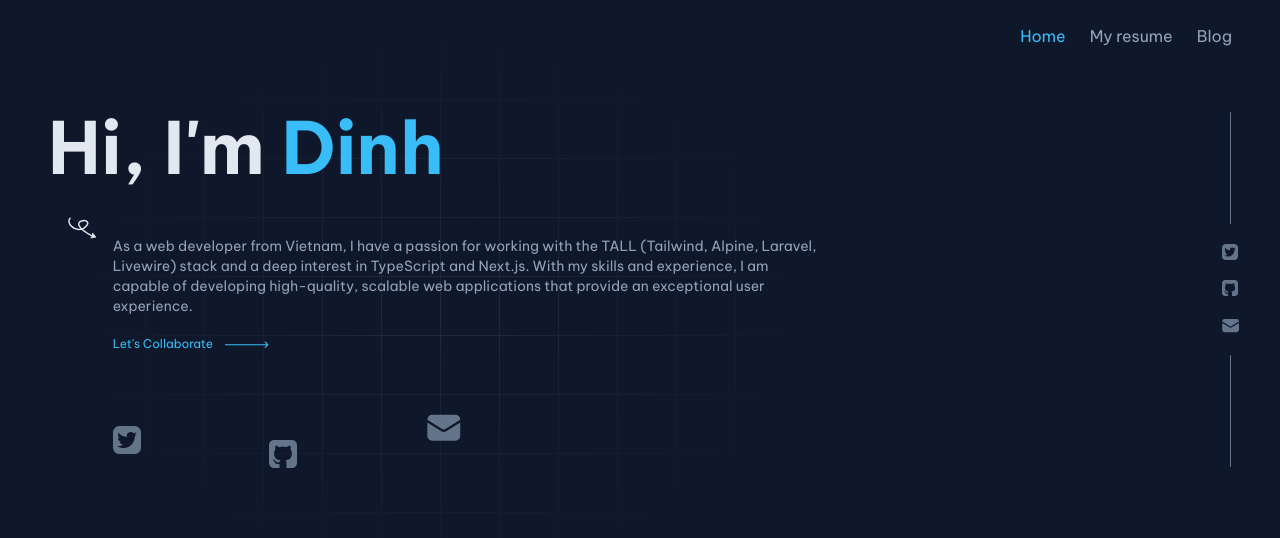
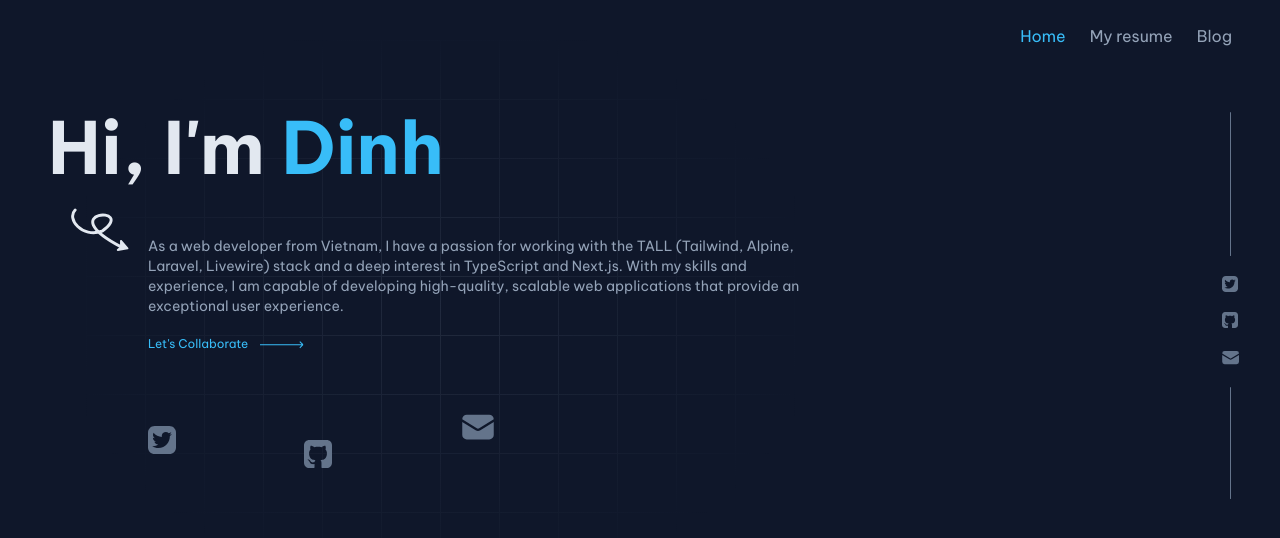
Before and after one commit to dinhdjj/portfolio, a Next.js app: page / in a window 1280 px wide. Shown: the top 538 px of the page. Built offline with nearby package versions, Linux system fonts and the light colour scheme; what tailwindcss-debug-screens would draw is missing.

Commit message:
chore: link to icons & create animation

```diff
--- a/app/IntroductorySection.tsx
+++ b/app/IntroductorySection.tsx
@@ -1,8 +1,12 @@
+'use client'
+
+import { useState } from 'react'
 import CircleArrow from '~/icons/CircleArrow'
 import LongArrow from '~/icons/LongArrow'
 import SolidEnvelope from '~/icons/SolidEnvelope'
 import SquareGithub from '~/icons/SquareGithub'
 import SquareTwitter from '~/icons/SquareTwitter'
+import { links } from '~/links'
 
 export default function IntroductorySection({
   className,
@@ -18,14 +22,38 @@ export default function IntroductorySection({
 }
 
 function LeftColumn() {
+  const [twitterClassName, setTwitterClassName] = useState('')
+  const [githubClassName, setGithubClassName] = useState('')
+  const [envelopeClassName, setEnvelopeClassName] = useState('')
+
+  const onCollaborateClick = () => {
+    const activeClass = '!scale-125 !text-slate-200'
+    setTwitterClassName(activeClass)
+    setTimeout(() => {
+      setGithubClassName(activeClass)
+      setTwitterClassName('')
+    }, 200)
+
+    setTimeout(() => {
+      setEnvelopeClassName(activeClass)
+      setGithubClassName('')
+    }, 400)
+
+    setTimeout(() => {
+      setEnvelopeClassName('')
+    }, 600)
+  }
+
   return (
     <div className='col-span-8 space-y-3'>
       <h1 className='text-7xl font-bold text-slate-200'>
         Hi, I&apos;m <span className='text-sky-400'>Dinh</span>
       </h1>
-      <div className='flex gap-4 px-5'>
-        <CircleArrow className='h-16 w-auto text-slate-200' />
-        <div className='space-y-5 pt-10'>
+      <div className='flex gap-4 px-5 pt-3'>
+        <div>
+          <CircleArrow className='h-11 w-16 text-slate-200' />
+        </div>
+        <div className='space-y-5 pt-7'>
           <p className='text-sm'>
             As a web developer from Vietnam, I have a passion for working with
             the TALL (Tailwind, Alpine, Laravel, Livewire) stack and a deep
@@ -33,14 +61,29 @@ function LeftColumn() {
             am capable of developing high-quality, scalable web applications
             that provide an exceptional user experience.
           </p>
-          <button className='flex items-center gap-3 text-sky-400'>
+          <button
+            className='flex items-center gap-3 text-sky-400 transition active:translate-x-2'
+            onClick={onCollaborateClick}
+          >
             <span className='min-w-max text-xs'>Let&apos;s Collaborate</span>
             <LongArrow className='mt-0.5 h-auto w-11' />
           </button>
           <div className='flex items-start gap-32 pt-10'>
-            <SquareTwitter className='pr mt-3.5 h-7 w-auto text-slate-500' />
-            <SquareGithub className='mt-7 h-7 w-auto text-slate-500' />
-            <SolidEnvelope className='-mt-[0.2rem] h-[2.35rem] w-auto text-slate-500' />
+            <a href={links.TWITTER} target='_blank' className='mt-3.5'>
+              <SquareTwitter
+                className={`h-7 w-auto text-slate-500 transition hover:scale-125 hover:text-slate-200 ${twitterClassName}`}
+              />
+            </a>
+            <a href={links.GITHUB} target='_blank' className='mt-7'>
+              <SquareGithub
+                className={` h-7 w-auto text-slate-500 transition hover:scale-125 hover:text-slate-200 ${githubClassName}`}
+              />
+            </a>
+            <a href={links.EMAIL} target='_blank' className='-mt-[0.2rem]'>
+              <SolidEnvelope
+                className={`h-[2.25rem] w-auto text-slate-500 transition hover:scale-125 hover:text-slate-200 ${envelopeClassName}`}
+              />
+            </a>
           </div>
         </div>
       </div>
@@ -52,10 +95,16 @@ function RightColumn() {
   return (
     <div className='col-span-4 flex flex-col items-end'>
       <div className='-mr-2 flex flex-col items-center gap-5'>
-        <div className='h-28 w-[1px] rounded-full bg-slate-500' />
-        <SquareTwitter className='h-4 w-auto text-slate-500' />
-        <SquareGithub className='h-4 w-auto text-slate-500' />
-        <SolidEnvelope className='h-[1.2rem] w-auto text-slate-500' />
+        <div className='h-36 w-[1px] rounded-full bg-slate-500' />
+        <a href={links.TWITTER} target='_blank'>
+          <SquareTwitter className='h-4 w-auto text-slate-500 transition hover:scale-125 hover:text-slate-200' />
+        </a>
+        <a href={links.GITHUB} target='_blank'>
+          <SquareGithub className='h-4 w-auto text-slate-500 transition hover:scale-125 hover:text-slate-200' />
+        </a>
+        <a href={links.EMAIL} target='_blank'>
+          <SolidEnvelope className='h-[1.2rem] w-auto text-slate-500 transition hover:scale-125 hover:text-slate-200' />
+        </a>
         <div className='h-28 w-[1px] rounded-full bg-slate-500' />
       </div>
     </div>
--- /dev/null
+++ b/links.ts
@@ -0,0 +1,5 @@
+export const links = {
+  TWITTER: 'https://twitter.com/dinhdjj',
+  GITHUB: 'https://github.com/dinhdjj',
+  EMAIL: 'mailto:dinhdjj@gmail.com',
+} as const
```
